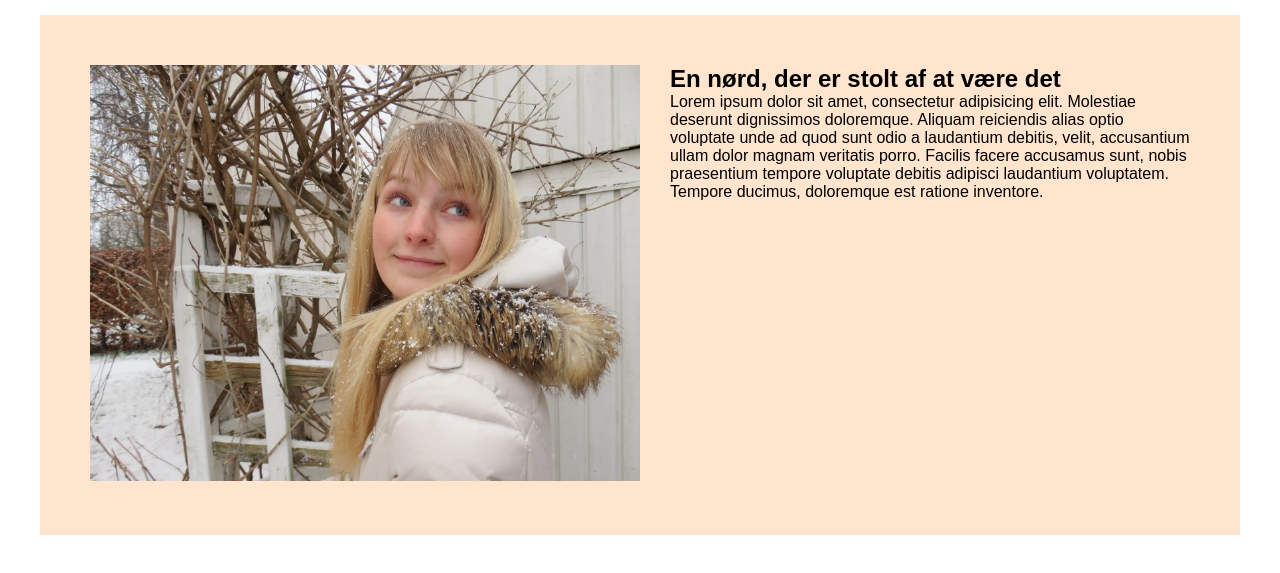
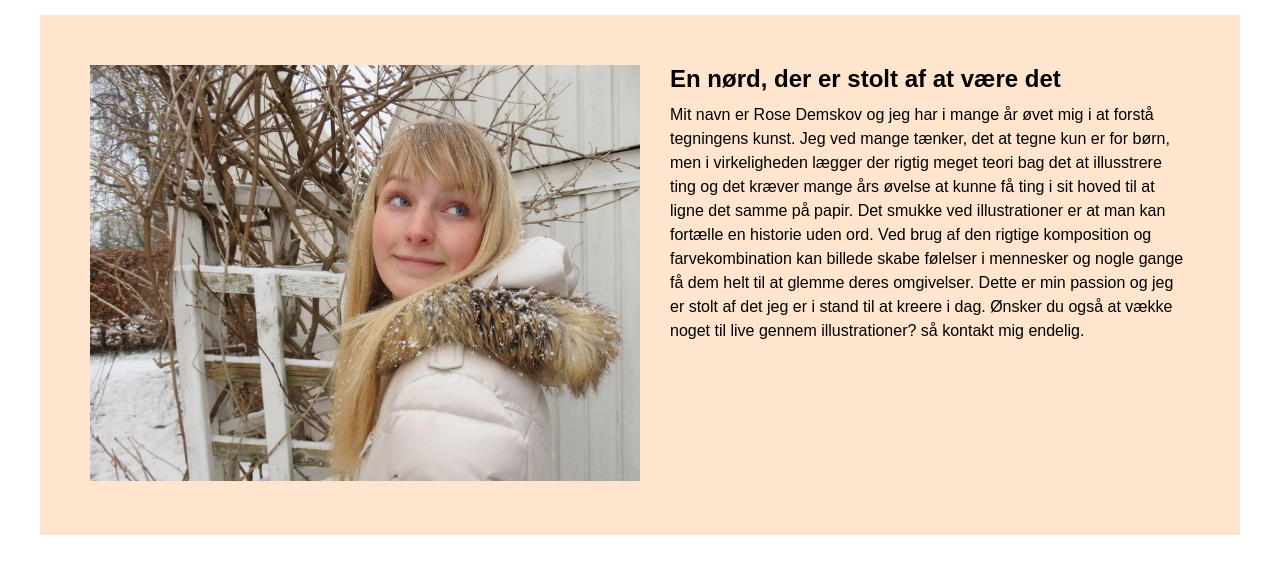
Before and after one commit to elis2729/06_portfolie_eksamen, a plain HTML site: page om.html in a window 1280 px wide. Shown: the part 123-696 px from the top of the page. Drawn offline with Linux system fonts and the light colour scheme.

Commit message:
om tekst done

```diff
--- a/om.html
+++ b/om.html
@@ -33,7 +33,7 @@
 			</div>
 			<div class="om_text">
 				<h1>En nørd, der er stolt af at være det</h1>
-				<p>Lorem ipsum dolor sit amet, consectetur adipisicing elit. Molestiae deserunt dignissimos doloremque. Aliquam reiciendis alias optio voluptate unde ad quod sunt odio a laudantium debitis, velit, accusantium ullam dolor magnam veritatis porro. Facilis facere accusamus sunt, nobis praesentium tempore voluptate debitis adipisci laudantium voluptatem. Tempore ducimus, doloremque est ratione inventore.</p>
+				<p>Mit navn er Rose Demskov og jeg har i mange år øvet mig i at forstå tegningens kunst. Jeg ved mange tænker, det at tegne kun er for børn, men i virkeligheden lægger der rigtig meget teori bag det at illusstrere ting og det kræver mange års øvelse at kunne få ting i sit hoved til at ligne det samme på papir. Det smukke ved illustrationer er at man kan fortælle en historie uden ord. Ved brug af den rigtige komposition og farvekombination kan billede skabe følelser i mennesker og nogle gange få dem helt til at glemme deres omgivelser. Dette er min passion og jeg er stolt af det jeg er i stand til at kreere i dag. Ønsker du også at vække noget til live gennem illustrationer? så kontakt mig endelig.</p>
 			</div>
 
 		</section>
--- a/style.css
+++ b/style.css
@@ -21,6 +21,11 @@ section {
 	height: 100%;
 	max-width: 1200px;
 	margin: auto;
+}
+
+p {
+	line-height: 1.5;
+	padding-top: 10px;
 }
 
 /*-------------------------- menu ------------------------------------*/
```
